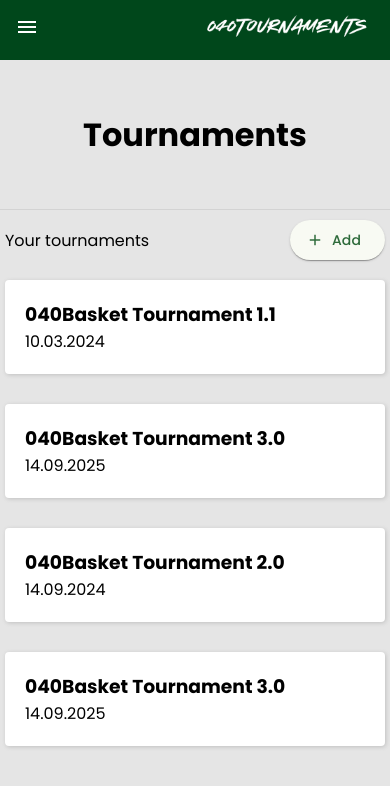
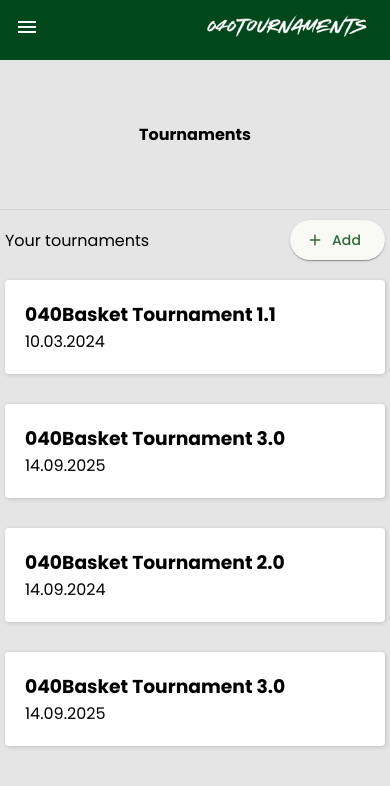
Before and after one commit to kwiatkowskijan/040basket-league, an Angular app: page /tournaments in a window 390 px wide. Shown: the top 786 px of the page. Built offline with nearby package versions, Linux system fonts and the light colour scheme; data requests are answered from the project's data file.

Commit message:
Css global styles

```diff
--- a/src/styles.css
+++ b/src/styles.css
@@ -3,6 +3,10 @@
     --brand: #00471b;
     --accent: #eee1c6;
     --border: #d3d3d3;
+
+    --h1-desktop: 32px;
+    --h1-tablet: 28px;
+    --h1-mobile: 24px;
 }
 
 * {
@@ -116,6 +120,10 @@ a {
         width: 100vw;
     }
 
+    .section-title h1 {
+        font-size: var(--h1-font-mobile);
+    }
+
     .section-container {
         padding: 10px 5px;
         width: 100vw;
```
